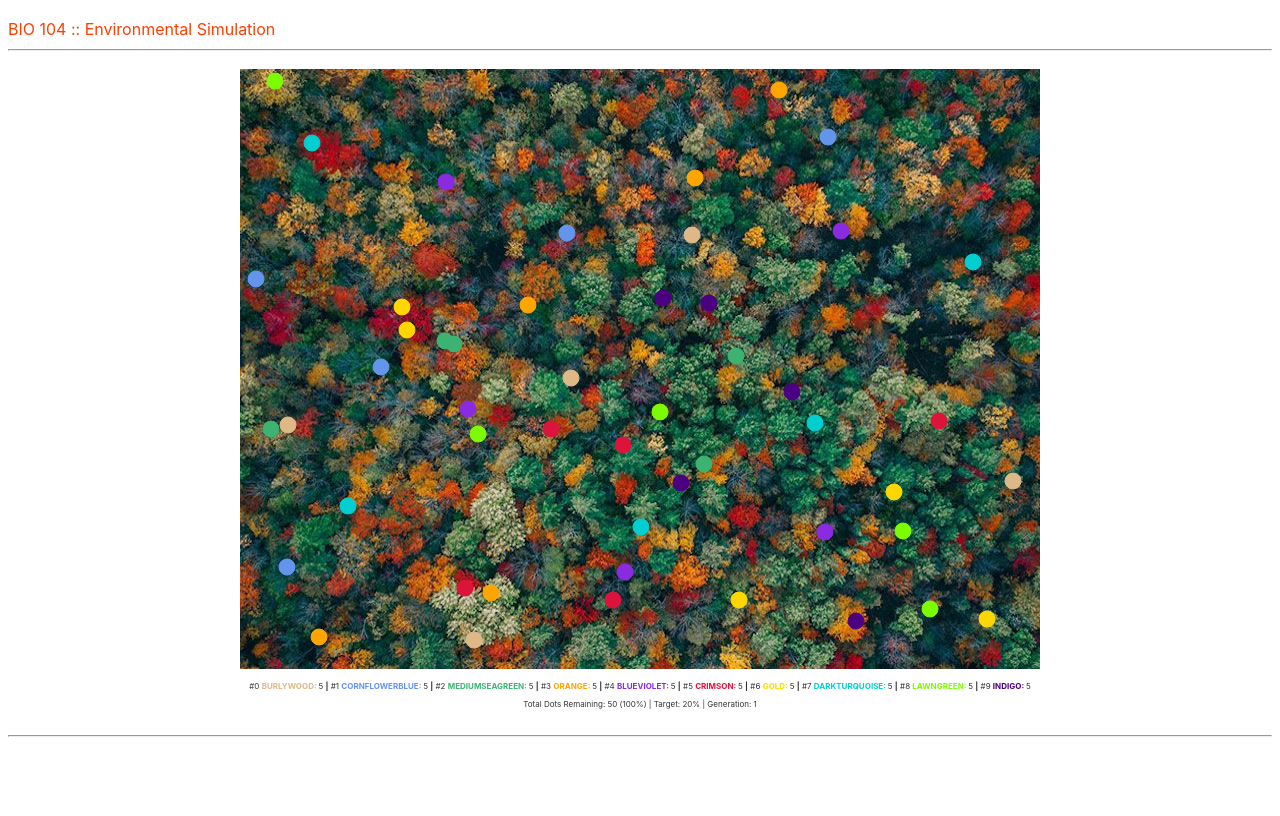
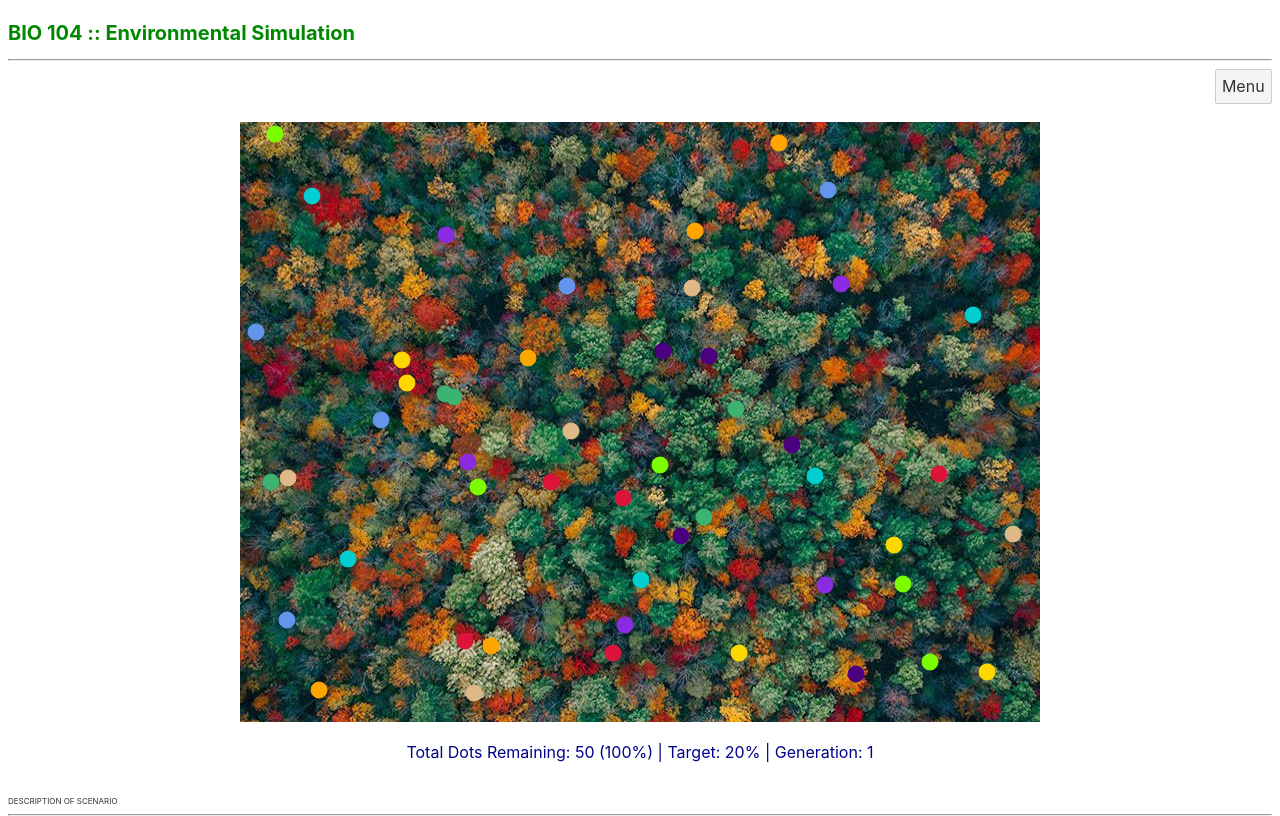
Before and after one commit to mundek/svelte-svg-dotstorm, a Svelte app: page / in a window 1280 px wide. Both pictures are taken after a click on the button "Start Activity". Built offline with nearby package versions, Linux system fonts and the light colour scheme.

Commit message:
Add main menu button; revise debugging flag

```diff
--- a/src/App.svelte
+++ b/src/App.svelte
@@ -28,10 +28,10 @@
 	} */
 
 	h1 {
-		color: #ff3e00;
+		color: #008800;
 		/* text-transform: uppercase; */
-		font-size: 1em;
-		font-weight: 400;
+		font-size: 1.25em;
+		font-weight: 700;
 	}
 
 	@media (min-width: 640px) {
--- a/src/routes/Baseline-Clickdots.svelte
+++ b/src/routes/Baseline-Clickdots.svelte
@@ -43,8 +43,20 @@
 			.slice(0,theID)
 			.concat($currentDotSettings.randomCoordinates.slice(theID+1,$currentDotSettings.randomCoordinates.length));
 	}
+	function returnToMenu() {
+		// resetAppState();
+		$currentMapSettings = {
+			...$currentMapSettings,
+			currentGeneration: 0
+		};
+		location.reload();
+		// replace("/");
+	}
 </script>
 
+<div class="menu-btn">
+	<button on:click|preventDefault="{returnToMenu}">Menu</button>
+</div>
 <main>
 	<svg width="{$displaySettings.width}" height="{$displaySettings.height}" style="background-color:#D80000">
 		<image href="{backgroundImg}" height="{$displaySettings.height}" width="{$displaySettings.width}"/>
@@ -59,13 +71,18 @@
 		{/each}
 	</svg>
 	{#if $currentDotSettings.randomCoordinates.length > 0}
-		<p>{#each $currentDotSettings.dotColors as aColor, index}#{index}&nbsp;<span style="color: {aColor}; font-weight: bold">{aColor.toUpperCase()}:&nbsp;</span>{$dotCount[aColor]}{#if (index < ($currentDotSettings.dotColors.length - 1))} &nbsp;<strong>|</strong> {/if}{/each}</p>
-		<p>Total Dots Remaining: {$currentDotSettings.randomCoordinates.length} ({percentRemaining}%) | Target: {$currentMapSettings.minRemaining}% | Generation: {$currentMapSettings.currentGeneration}</p>
+		{#if $displaySettings.debugging}
+			<p>{#each $currentDotSettings.dotColors as aColor, index}#{index}&nbsp;<span style="color: {aColor}; font-weight: bold">{aColor.toUpperCase()}:&nbsp;</span>{$dotCount[aColor]}{#if (index < ($currentDotSettings.dotColors.length - 1))} &nbsp;<strong>|</strong> {/if}{/each}</p>
+		{/if}
+		<p style="color:darkblue;font-size:1em;">Total Dots Remaining: {$currentDotSettings.randomCoordinates.length} ({percentRemaining}%) | Target: {$currentMapSettings.minRemaining}% | Generation: {$currentMapSettings.currentGeneration}</p>
 	{:else}
 		<p>All gone!</p>
 		<p>{#each $currentDotSettings.dotColors as aColor, index}#{index}&nbsp;<span style="color: {aColor}; font-weight: bold">{aColor.toUpperCase()}:&nbsp;</span>{$dotCount[aColor]}{#if (index < ($currentDotSettings.dotColors.length - 1))} &nbsp;<strong>|</strong> {/if}{/each}</p>
 	{/if}
 </main>
+<aside>
+    <p>DESCRIPTION OF SCENARIO</p>
+</aside>
 
 <style>
 	main {
@@ -79,6 +96,10 @@
 		font-size: .5em;
 	}
 
+	.menu-btn {
+		text-align: right;
+	}
+
 	@media (min-width: 640px) {
 		main {
 			max-width: none;
--- a/src/routes/ClimateChange-Clickdots.svelte
+++ b/src/routes/ClimateChange-Clickdots.svelte
@@ -40,8 +40,20 @@
 								.slice(0,theID)
 								.concat($currentDotSettings.randomCoordinates.slice(theID+1,$currentDotSettings.randomCoordinates.length));
 	}
+	function returnToMenu() {
+		// resetAppState();
+		$currentMapSettings = {
+			...$currentMapSettings,
+			currentGeneration: 0
+		};
+		location.reload();
+		// replace("/");
+	}
 </script>
 
+<div class="menu-btn">
+	<button on:click|preventDefault="{returnToMenu}">Menu</button>
+</div>
 <main>
 	<svg width="{$displaySettings.width}" height="{$displaySettings.height}" style="background-color:#D80000">
 		<image href="{backgroundImg}" height="{$displaySettings.height}" width="{$displaySettings.width}"/>
@@ -56,13 +68,18 @@
 		{/each}
 	</svg>
 	{#if $currentDotSettings.randomCoordinates.length > 0}
+		{#if $displaySettings.debugging}
 		<p>{#each $currentDotSettings.dotColors as aColor, index}#{index}&nbsp;<span style="color: {aColor}; font-weight: bold">{aColor.toUpperCase()}:&nbsp;</span>{$dotCount[aColor]}{#if (index < ($currentDotSettings.dotColors.length - 1))} &nbsp;<strong>|</strong> {/if}{/each}</p>
-		<p>Total Dots Remaining: {$currentDotSettings.randomCoordinates.length} ({percentRemaining}%) | Generation: {$currentMapSettings.currentGeneration}</p>
+	{/if}
+	<p style="color:darkblue;font-size:1em;">Total Dots Remaining: {$currentDotSettings.randomCoordinates.length} ({percentRemaining}%) | Target: {$currentMapSettings.minRemaining}% | Generation: {$currentMapSettings.currentGeneration}</p>
 	{:else}
 		<p>All gone!</p>
 		<p>{#each $currentDotSettings.dotColors as aColor, index}#{index}&nbsp;<span style="color: {aColor}; font-weight: bold">{aColor.toUpperCase()}:&nbsp;</span>{$dotCount[aColor]}{#if (index < ($currentDotSettings.dotColors.length - 1))} &nbsp;<strong>|</strong> {/if}{/each}</p>
 	{/if}
 </main>
+<aside>
+    <p>DESCRIPTION OF SCENARIO</p>
+</aside>
 
 <style>
 	main {
@@ -76,6 +93,10 @@
 		font-size: .5em;
 	}
 
+	.menu-btn {
+		text-align: right;
+	}
+
 	@media (min-width: 640px) {
 		main {
 			max-width: none;
--- a/src/routes/ExoticSpecies-Clickdots.svelte
+++ b/src/routes/ExoticSpecies-Clickdots.svelte
@@ -41,8 +41,20 @@
 			.slice(0,theID)
 			.concat($currentDotSettings.randomCoordinates.slice(theID+1,$currentDotSettings.randomCoordinates.length));
 	}
+	function returnToMenu() {
+		// resetAppState();
+		$currentMapSettings = {
+			...$currentMapSettings,
+			currentGeneration: 0
+		};
+		location.reload();
+		// replace("/");
+	}
 </script>
 
+<div class="menu-btn">
+	<button on:click|preventDefault="{returnToMenu}">Menu</button>
+</div>
 <main>
 	<svg width="{$displaySettings.width}" height="{$displaySettings.height}" style="background-color:#D80000">
 		<image href="{backgroundImg}" height="{$displaySettings.height}" width="{$displaySettings.width}"/>
@@ -64,6 +76,9 @@
 		<p>{#each $currentDotSettings.dotColors as aColor, index}#{index}&nbsp;<span style="color: {aColor}; font-weight: bold">{aColor.toUpperCase()}:&nbsp;</span>{$dotCount[aColor]}{#if (index < ($currentDotSettings.dotColors.length - 1))} &nbsp;<strong>|</strong> {/if}{/each}</p>
 	{/if}
 </main>
+<aside>
+    <p>DESCRIPTION OF SCENARIO</p>
+</aside>
 
 <style>
 	main {
@@ -77,6 +92,10 @@
 		font-size: .5em;
 	}
 
+	.menu-btn {
+		text-align: right;
+	}
+
 	@media (min-width: 640px) {
 		main {
 			max-width: none;
--- a/src/routes/NaturalDisaster-Clickdots.svelte
+++ b/src/routes/NaturalDisaster-Clickdots.svelte
@@ -72,8 +72,20 @@
 			.slice(0,theID)
 			.concat($currentDotSettings.randomCoordinates.slice(theID+1,$currentDotSettings.randomCoordinates.length));
 	}
+	function returnToMenu() {
+		// resetAppState();
+		$currentMapSettings = {
+			...$currentMapSettings,
+			currentGeneration: 0
+		};
+		location.reload();
+		// replace("/");
+	}
 </script>
 
+<div class="menu-btn">
+	<button on:click|preventDefault="{returnToMenu}">Menu</button>
+</div>
 <main>
 	<svg
 		width="{$displaySettings.width}"
@@ -104,13 +116,18 @@
 		{/each}
 	</svg>
 	{#if $currentDotSettings.randomCoordinates.length > 0}
-		<p>{#each $currentDotSettings.dotColors as aColor, index}#{index}&nbsp;<span style="color: {aColor}; font-weight: bold">{aColor.toUpperCase()}:&nbsp;</span>{$dotCount[aColor]}{#if (index < ($currentDotSettings.dotColors.length - 1))} &nbsp;<strong>|</strong> {/if}{/each}</p>
-		<p>Total Dots Remaining: {$currentDotSettings.randomCoordinates.length} ({percentRemaining}%) | Generation: {$currentMapSettings.currentGeneration}</p>
+		{#if $displaySettings.debugging}
+			<p>{#each $currentDotSettings.dotColors as aColor, index}#{index}&nbsp;<span style="color: {aColor}; font-weight: bold">{aColor.toUpperCase()}:&nbsp;</span>{$dotCount[aColor]}{#if (index < ($currentDotSettings.dotColors.length - 1))} &nbsp;<strong>|</strong> {/if}{/each}</p>
+		{/if}
+		<p style="color:darkblue;font-size:1em;">Total Dots Remaining: {$currentDotSettings.randomCoordinates.length} ({percentRemaining}%) | Target: {$currentMapSettings.minRemaining}% | Generation: {$currentMapSettings.currentGeneration}</p>
 	{:else}
 		<p>All gone!</p>
 		<p>{#each $currentDotSettings.dotColors as aColor, index}#{index}&nbsp;<span style="color: {aColor}; font-weight: bold">{aColor.toUpperCase()}:&nbsp;</span>{$dotCount[aColor]}{#if (index < ($currentDotSettings.dotColors.length - 1))} &nbsp;<strong>|</strong> {/if}{/each}</p>
 	{/if}
 </main>
+<aside>
+    <p>DESCRIPTION OF SCENARIO</p>
+</aside>
 
 <style>
 	main {
@@ -124,6 +141,10 @@
 		font-size: .5em;
 	}
 
+	.menu-btn {
+		text-align: right;
+	}
+
 	@media (min-width: 640px) {
 		main {
 			max-width: none;
--- a/src/routes/PesticideResistance-Clickdots.svelte
+++ b/src/routes/PesticideResistance-Clickdots.svelte
@@ -84,8 +84,20 @@
 		updateRemainingColors();
 		// console.log(remainingColors);
 	}
+	function returnToMenu() {
+		// resetAppState();
+		$currentMapSettings = {
+			...$currentMapSettings,
+			currentGeneration: 0
+		};
+		location.reload();
+		// replace("/");
+	}
 </script>
 
+<div class="menu-btn">
+	<button on:click|preventDefault="{returnToMenu}">Menu</button>
+</div>
 <main>
 	<svg width="{$displaySettings.width}" height="{$displaySettings.height}" style="background-color:#D80000">
 		<image href="{backgroundImg}" height="{$displaySettings.height}" width="{$displaySettings.width}"/>
@@ -100,13 +112,18 @@
 		{/each}
 	</svg>
 	{#if $currentDotSettings.randomCoordinates.length > 0}
-		<p>{#each $currentDotSettings.dotColors as aColor, index}#{index}&nbsp;<span style="color: {aColor}; font-weight: bold">{aColor.toUpperCase()}:&nbsp;</span>{$dotCount[aColor]}{#if (index < ($currentDotSettings.dotColors.length - 1))} &nbsp;<strong>|</strong> {/if}{/each}</p>
-		<p>Total Dots Remaining: {$currentDotSettings.randomCoordinates.length} ({percentRemaining}%) | Target: {$currentMapSettings.minRemaining} | Generation: {$currentMapSettings.currentGeneration}</p>
+		{#if $displaySettings.debugging}
+			<p>{#each $currentDotSettings.dotColors as aColor, index}#{index}&nbsp;<span style="color: {aColor}; font-weight: bold">{aColor.toUpperCase()}:&nbsp;</span>{$dotCount[aColor]}{#if (index < ($currentDotSettings.dotColors.length - 1))} &nbsp;<strong>|</strong> {/if}{/each}</p>
+		{/if}
+		<p style="color:darkblue;font-size:1em;">Total Dots Remaining: {$currentDotSettings.randomCoordinates.length} ({percentRemaining}%) | Target: {$currentMapSettings.minRemaining}% | Generation: {$currentMapSettings.currentGeneration}</p>
 	{:else}
 		<p>All gone!</p>
 		<p>{#each $currentDotSettings.dotColors as aColor, index}#{index}&nbsp;<span style="color: {aColor}; font-weight: bold">{aColor.toUpperCase()}:&nbsp;</span>{$dotCount[aColor]}{#if (index < ($currentDotSettings.dotColors.length - 1))} &nbsp;<strong>|</strong> {/if}{/each}</p>
 	{/if}
 </main>
+<aside>
+    <p>DESCRIPTION OF SCENARIO</p>
+</aside>
 
 <style>
 	main {
@@ -120,6 +137,10 @@
 		font-size: .5em;
 	}
 
+	.menu-btn {
+		text-align: right;
+	}
+
 	@media (min-width: 640px) {
 		main {
 			max-width: none;
--- a/src/routes/Start.svelte
+++ b/src/routes/Start.svelte
@@ -1,11 +1,9 @@
 <script>
     import { replace } from 'svelte-spa-router';
 	import { mapObjects } from '../stores/mapObjects.js';
+
     let selectedMap;
     // console.clear();
-
-    // route debugging flag
-    let debugMaps = false;
 
     import { initialDotSettings,
         currentDotSettings,
@@ -45,7 +43,7 @@
 <main>
     <form>
         <select bind:value={selectedMap}>
-            {#if !(debugMaps)}
+            {#if !($displaySettings.debugging)}
                 {#each mapObjects as map}
                     {#if ($completedRoutes.baselineFlag) && (!$completedRoutes.routes.includes(map.mapRoute))}
                         <option value={map}>{map.mapName}</option>
--- a/src/routes/ToxicRelease-Clickdots.svelte
+++ b/src/routes/ToxicRelease-Clickdots.svelte
@@ -82,8 +82,21 @@
 	function rs() {
 		return arguments[rn(1, arguments.length) - 1];
 	}
+
+	function returnToMenu() {
+		// resetAppState();
+		$currentMapSettings = {
+			...$currentMapSettings,
+			currentGeneration: 0
+		};
+		location.reload();
+		// replace("/");
+	}
 </script>
 
+<div class="menu-btn">
+	<button on:click|preventDefault="{returnToMenu}">Menu</button>
+</div>
 <main>
 	<svg
 		width="{$displaySettings.width}"
@@ -114,13 +127,18 @@
 		{/each}
 	</svg>
 	{#if $currentDotSettings.randomCoordinates.length > 0}
-		<p>{#each $currentDotSettings.dotColors as aColor, index}#{index}&nbsp;<span style="color: {aColor}; font-weight: bold">{aColor.toUpperCase()}:&nbsp;</span>{$dotCount[aColor]}{#if (index < ($currentDotSettings.dotColors.length - 1))} &nbsp;<strong>|</strong> {/if}{/each}</p>
-		<p>Total Dots Remaining: {$currentDotSettings.randomCoordinates.length} ({percentRemaining}%) | Generation: {$currentMapSettings.currentGeneration}</p>
+		{#if $displaySettings.debugging}
+			<p>{#each $currentDotSettings.dotColors as aColor, index}#{index}&nbsp;<span style="color: {aColor}; font-weight: bold">{aColor.toUpperCase()}:&nbsp;</span>{$dotCount[aColor]}{#if (index < ($currentDotSettings.dotColors.length - 1))} &nbsp;<strong>|</strong> {/if}{/each}</p>
+		{/if}
+		<p style="color:darkblue;font-size:1em;">Total Dots Remaining: {$currentDotSettings.randomCoordinates.length} ({percentRemaining}%) | Target: {$currentMapSettings.minRemaining}% | Generation: {$currentMapSettings.currentGeneration}</p>
 	{:else}
 		<p>All gone!</p>
 		<p>{#each $currentDotSettings.dotColors as aColor, index}#{index}&nbsp;<span style="color: {aColor}; font-weight: bold">{aColor.toUpperCase()}:&nbsp;</span>{$dotCount[aColor]}{#if (index < ($currentDotSettings.dotColors.length - 1))} &nbsp;<strong>|</strong> {/if}{/each}</p>
 	{/if}
 </main>
+<aside>
+    <p>DESCRIPTION OF SCENARIO</p>
+</aside>
 
 <style>
 	main {
@@ -134,6 +152,10 @@
 		font-size: .5em;
 	}
 
+	.menu-btn {
+		text-align: right;
+	}
+
 	@media (min-width: 640px) {
 		main {
 			max-width: none;
--- a/src/routes/UrbanSprawl-Clickdots.svelte
+++ b/src/routes/UrbanSprawl-Clickdots.svelte
@@ -47,8 +47,20 @@
 			.concat($currentDotSettings.randomCoordinates
 			.slice(theID+1,$currentDotSettings.randomCoordinates.length));
 	}
+	function returnToMenu() {
+		// resetAppState();
+		$currentMapSettings = {
+			...$currentMapSettings,
+			currentGeneration: 0
+		};
+		location.reload();
+		// replace("/");
+	}
 </script>
 
+<div class="menu-btn">
+	<button on:click|preventDefault="{returnToMenu}">Menu</button>
+</div>
 <main>
 	<svg width="{$displaySettings.width}" height="{$displaySettings.height}" style="background-color:#D80000">
 		<image href="{backgroundImg}" height="{$displaySettings.height}" width="{$displaySettings.width}"/>
@@ -63,13 +75,18 @@
 		{/each}
 	</svg>
 	{#if $currentDotSettings.randomCoordinates.length > 0}
-		<p>{#each $currentDotSettings.dotColors as aColor, index}#{index}&nbsp;<span style="color: {aColor}; font-weight: bold">{aColor.toUpperCase()}:&nbsp;</span>{$dotCount[aColor]}{#if (index < ($currentDotSettings.dotColors.length - 1))} &nbsp;<strong>|</strong> {/if}{/each}</p>
-		<p>Total Dots Remaining: {$currentDotSettings.randomCoordinates.length} ({percentRemaining}%) | Generation: {$currentMapSettings.currentGeneration}</p>
+		{#if $displaySettings.debugging}
+			<p>{#each $currentDotSettings.dotColors as aColor, index}#{index}&nbsp;<span style="color: {aColor}; font-weight: bold">{aColor.toUpperCase()}:&nbsp;</span>{$dotCount[aColor]}{#if (index < ($currentDotSettings.dotColors.length - 1))} &nbsp;<strong>|</strong> {/if}{/each}</p>
+		{/if}
+		<p style="color:darkblue;font-size:1em;">Total Dots Remaining: {$currentDotSettings.randomCoordinates.length} ({percentRemaining}%) | Target: {$currentMapSettings.minRemaining}% | Generation: {$currentMapSettings.currentGeneration}</p>
 	{:else}
 		<p>All gone!</p>
 		<p>{#each $currentDotSettings.dotColors as aColor, index}#{index}&nbsp;<span style="color: {aColor}; font-weight: bold">{aColor.toUpperCase()}:&nbsp;</span>{$dotCount[aColor]}{#if (index < ($currentDotSettings.dotColors.length - 1))} &nbsp;<strong>|</strong> {/if}{/each}</p>
 	{/if}
 </main>
+<aside>
+    <p>DESCRIPTION OF SCENARIO</p>
+</aside>
 
 <style>
 	main {
@@ -83,6 +100,10 @@
 		font-size: .5em;
 	}
 
+	.menu-btn {
+		text-align: right;
+	}
+
 	@media (min-width: 640px) {
 		main {
 			max-width: none;
--- a/src/stores/activity-store.js
+++ b/src/stores/activity-store.js
@@ -10,7 +10,8 @@ const DISPLAYSETTINGS = {
         htMargins: 10,
         wdMargins: 15, // specific margin settings also available
         // leftMargin: 200 // wdMargins and htMargins (left/right and top/bottom, respectively)
-    }
+    },
+    debugging: false
 }
 
 const COMPLETEDROUTES = {
@@ -18,7 +19,7 @@ const COMPLETEDROUTES = {
     baselineCompleted: false
 };
 
-const CURRENTMAPSETTINGS = {
+let CURRENTMAPSETTINGS = {
     // copy these settings when user chooses scenario
     mapName: "",
     mapRoute: "",
```
